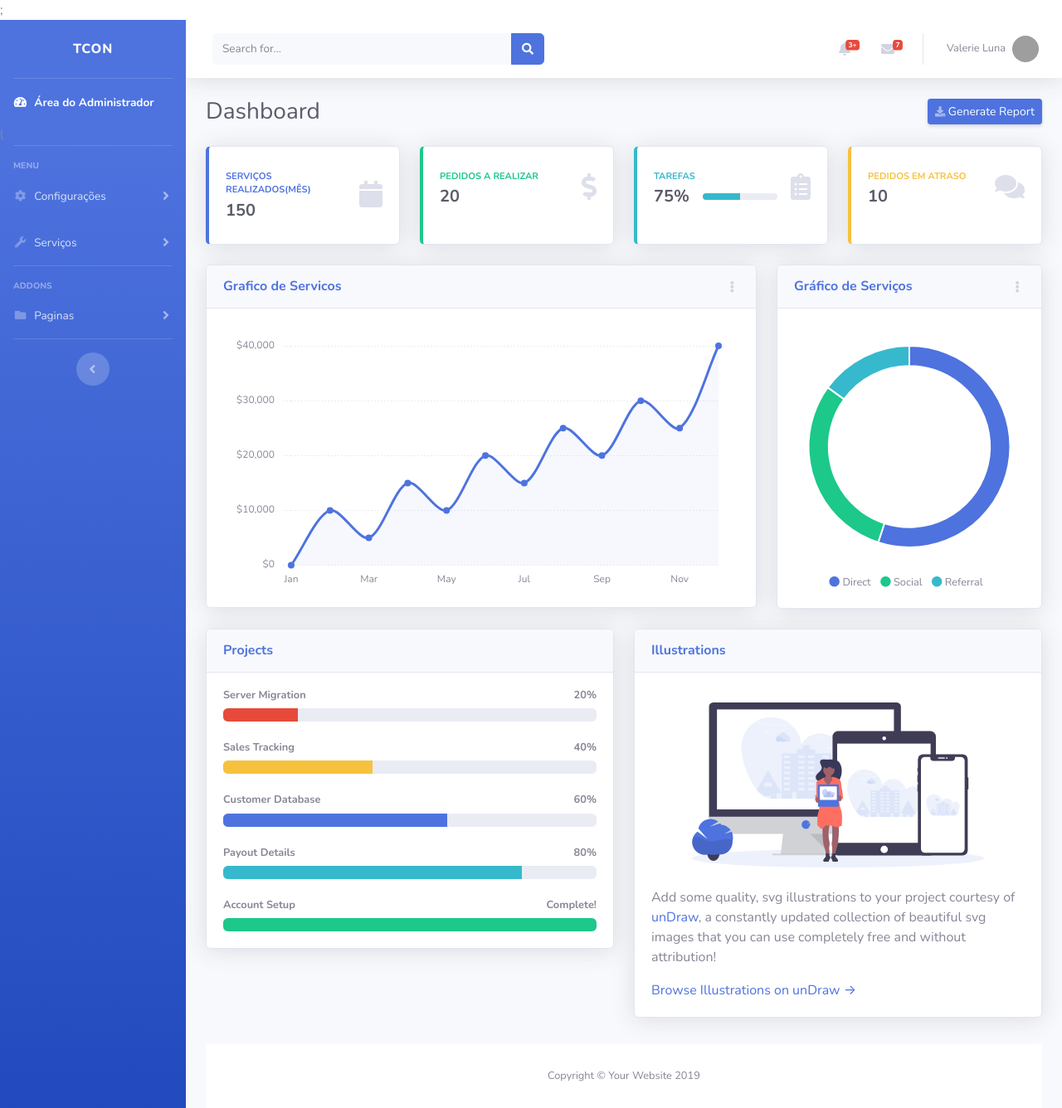
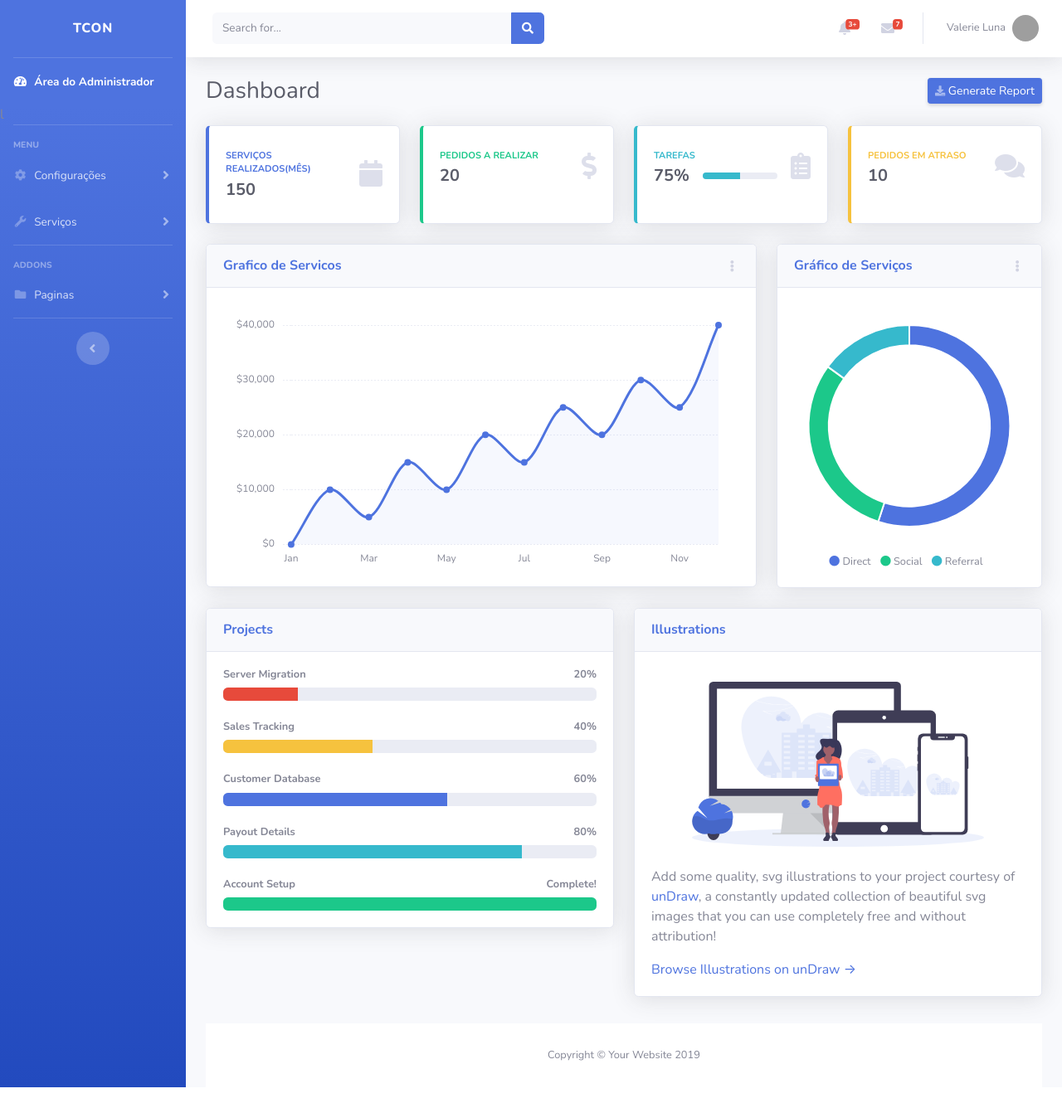
Before and after one commit to weslley543/TCON, a PHP site: page /index.php in a window 1280 px wide. Shown: the whole page at 83% size. After the commit the page ends 1311 px from the top, so only its background shows below. Run offline with PHP 8.4, Linux system fonts and the light colour scheme; grey boxes are pictures that could not be loaded.

Commit message:
Insercao - body: margin-top: -25px

```diff
--- a/index.php
+++ b/index.php
@@ -24,7 +24,7 @@
 
 </head>
 
-<body id="page-top">
+<body id="page-top" style="margin-top: -25px;">
  <!-- Page Wrapper -->
   <div id="wrapper">
 
@@ -37,10 +37,9 @@
             include "View/components_adm/".$pages_adm.".php";
         }
 
-/*
+        /*
         foreach($pages_usr as $pages_usr)
           include "View/components_user/".$pages_usr.".php";
-
         */
 
     ?>
```
